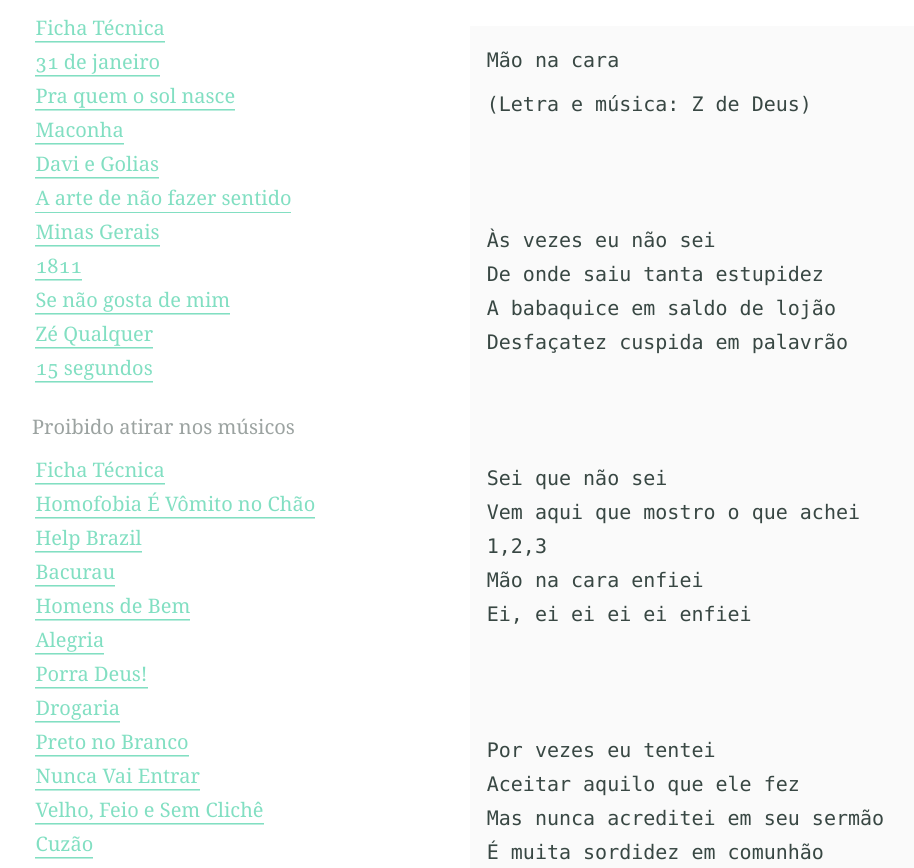
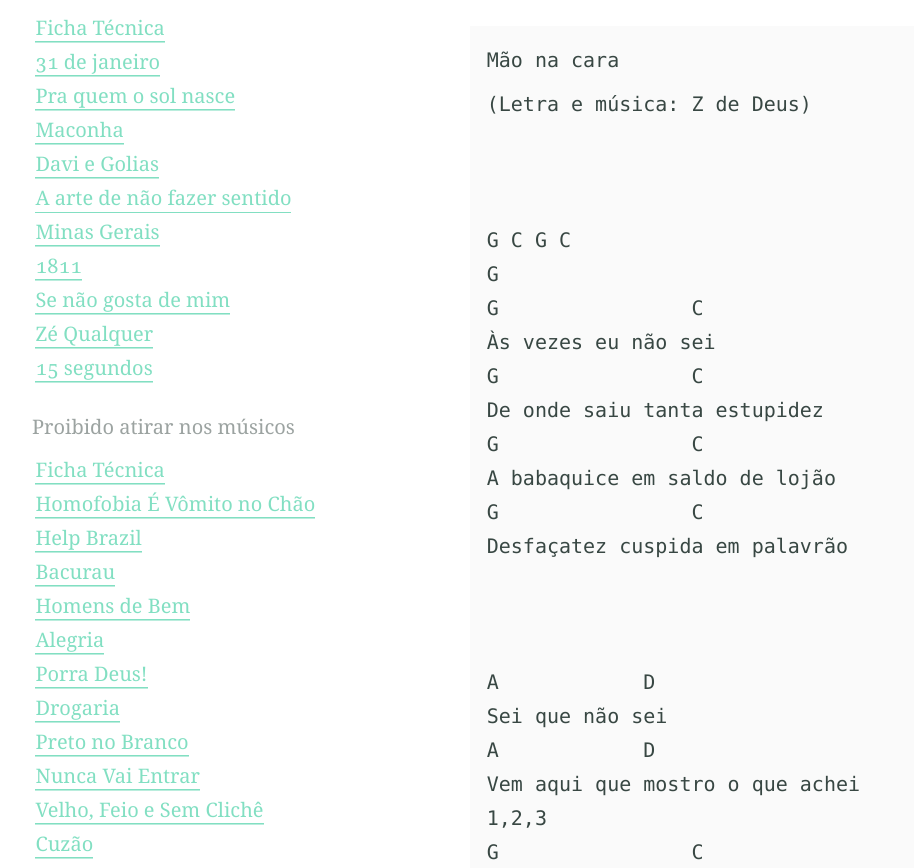
Before and after one commit to antifas/antifas.github.io, a Jekyll site: the page built from _letras_disco1/Mão na Cara.md, in a window 1280 px wide and 900 px high, scrolled down 807 px, cut to the strip 32-900 px from the top of the window. Shown: the whole strip, without its empty margins (32-946 px from the left). Built offline with Jekyll 4.4.1, drawn with Linux system fonts in a browser that asks for light colours; some of the changed text lies outside the part shown.

Commit message:
Update Mão na Cara.md

```diff
--- a/_letras_disco1/Mão na Cara.md
+++ b/_letras_disco1/Mão na Cara.md
@@ -7,15 +7,25 @@ video: ybRWJ_NxVHU
 ---
 (Letra e música: Z de Deus)
 
+G C G C
+G
+G                C
 Às vezes eu não sei
+G                C
 De onde saiu tanta estupidez
+G                C
 A babaquice em saldo de lojão
+G                C
 Desfaçatez cuspida em palavrão
 
+A            D
 Sei que não sei
+A            D
 Vem aqui que mostro o que achei
 1,2,3
+G                C
 Mão na cara enfiei
+G                C
 Ei, ei ei ei ei enfiei
 
 Por vezes eu tentei
```
